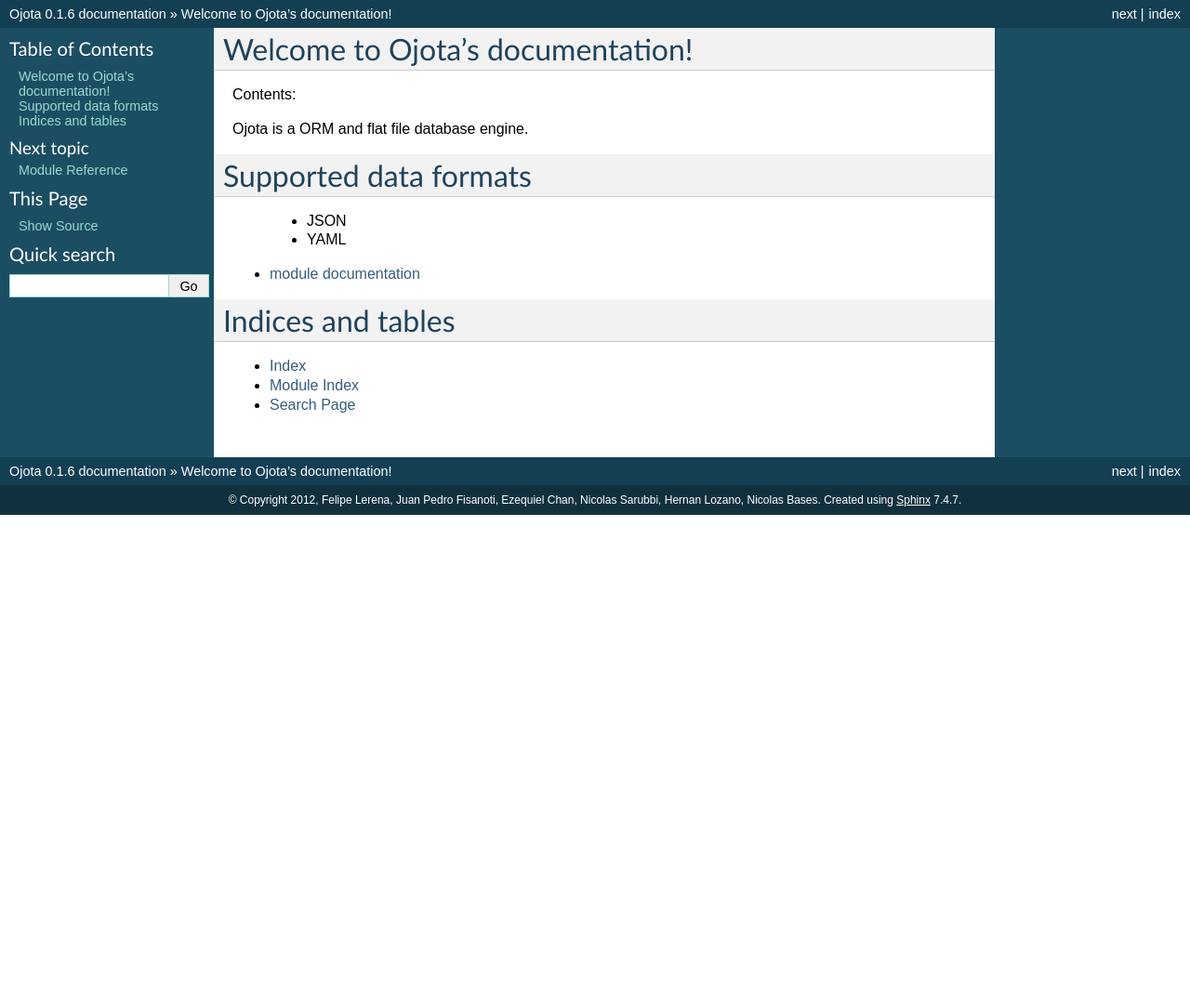
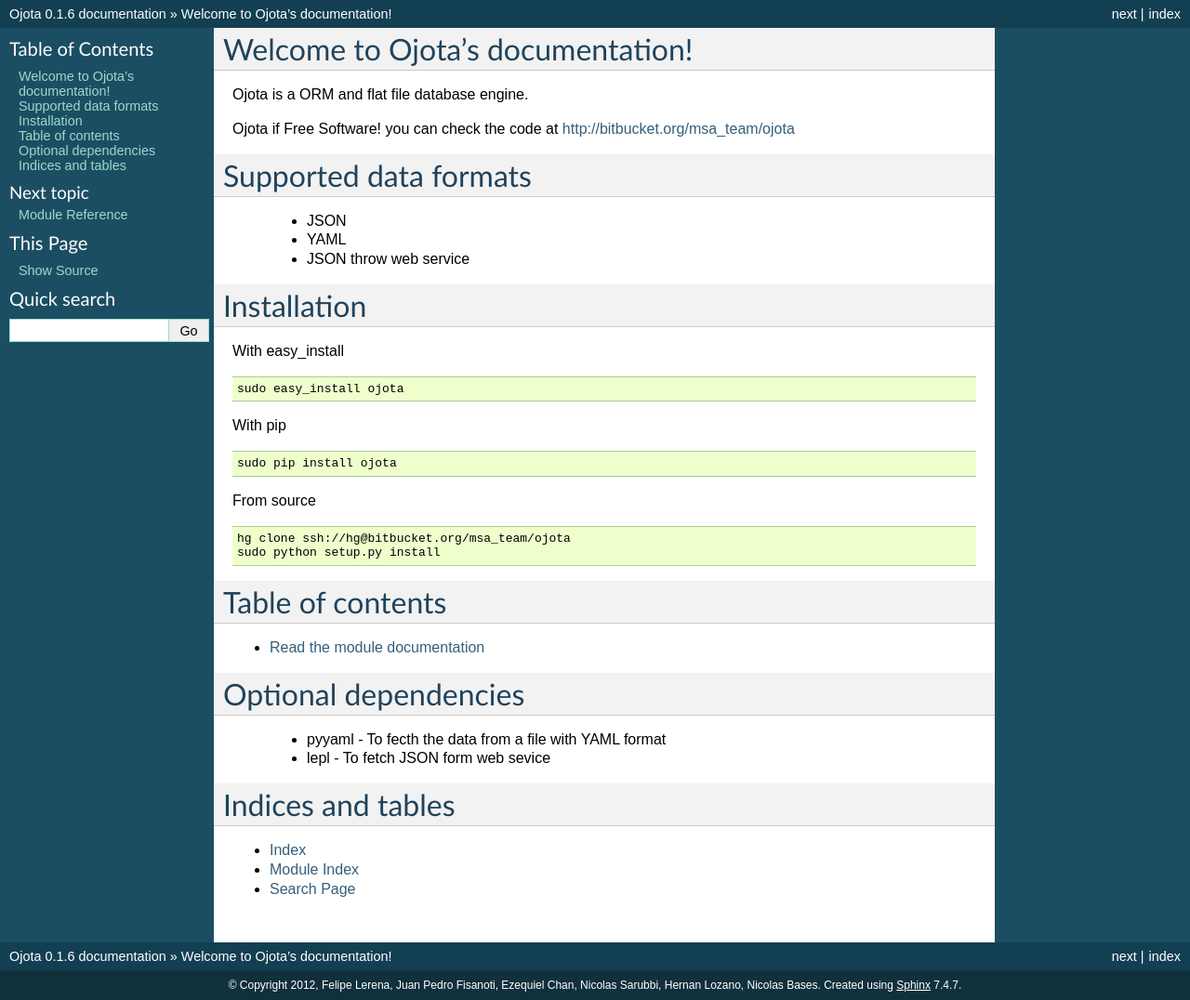
Before and after one commit to MSA-Argentina/ojota, a Sphinx documentation site: the page built from ojota/docs/index.rst, in a window 1280 px wide. Shown: the whole page at 93% size. Built offline with Sphinx 7.4.7, drawn with Linux system fonts in a browser that asks for light colours; before the commit the page ends 900 px from its top, so only the background shows below that.

Commit message:
improving the documentation

```diff
--- a/ojota/docs/index.rst
+++ b/ojota/docs/index.rst
@@ -6,21 +6,48 @@
 Welcome to Ojota's documentation!
 =================================
 
-Contents:
-
 Ojota is a ORM and flat file database engine.
 
+Ojota if Free Software! you can check the code at http://bitbucket.org/msa_team/ojota
 
 Supported data formats
 =======================
  * JSON
  * YAML
+ * JSON throw web service
 
+Installation
+============
+With easy_install
+
+.. code-block:: bash
+
+    sudo easy_install ojota
+
+With pip
+
+.. code-block:: bash
+
+    sudo pip install ojota
+
+From source
+
+.. code-block:: bash
+
+    hg clone ssh://hg@bitbucket.org/msa_team/ojota
+    sudo python setup.py install
+
+Table of contents
+=================
 .. toctree::
    :maxdepth: 2
 
-    module documentation <module>
+    Read the module documentation <module>
 
+Optional dependencies
+=====================
+ * pyyaml - To fecth the data from a file with YAML format
+ * lepl - To fetch JSON form web sevice
 
 Indices and tables
 ==================
--- a/ojota/docs/module.rst
+++ b/ojota/docs/module.rst
@@ -3,9 +3,9 @@
 
 .. autoclass:: __init__.Relation
     :members:
-.. autoclass:: __init__.MetaSerializado
+.. autoclass:: __init__.MetaOjota
     :members:
-.. autoclass:: __init__.Serializado
+.. autoclass:: __init__.Ojota
     :members:
     :private-members:
     :special-members:
```
Also changed, not shown: 10 other files.
